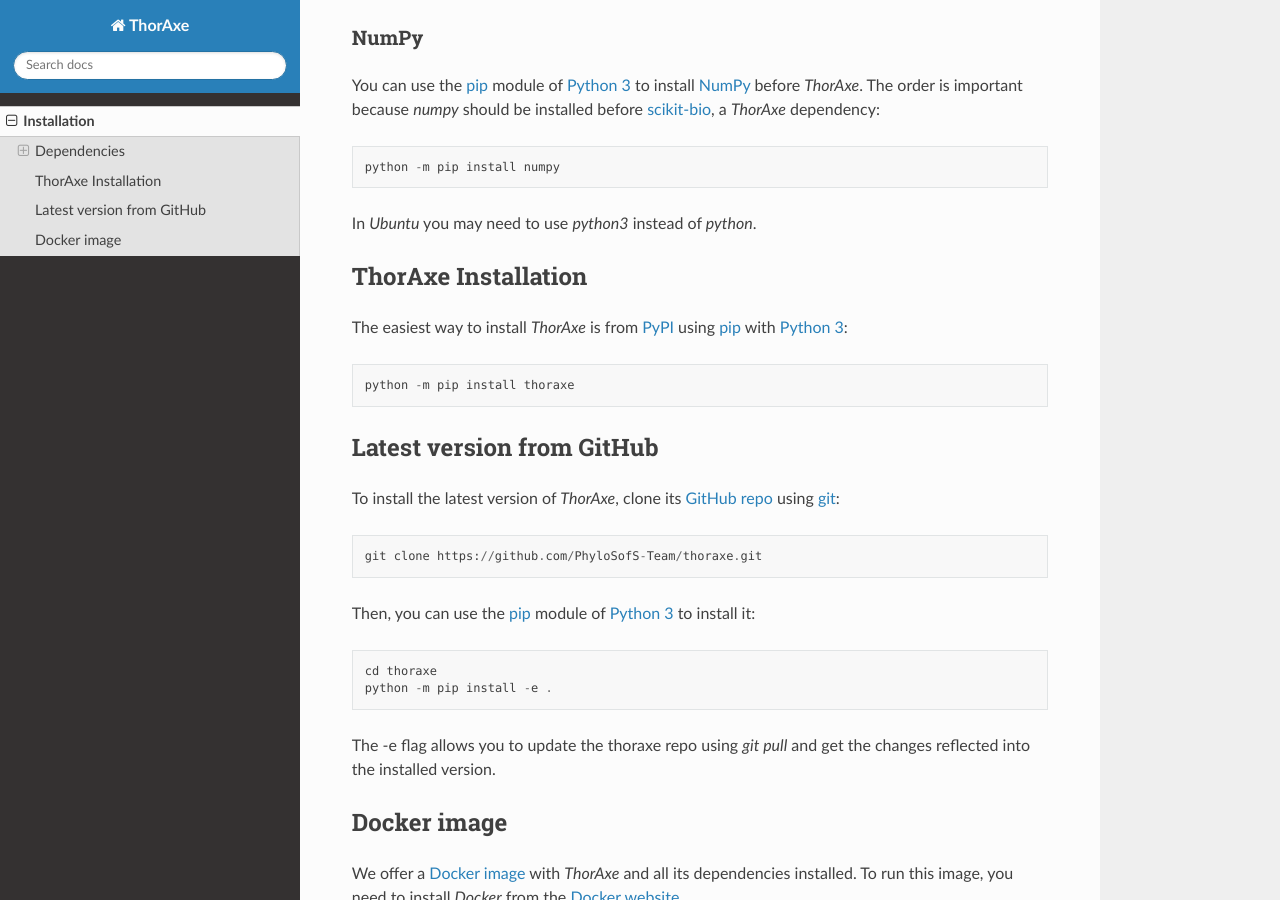
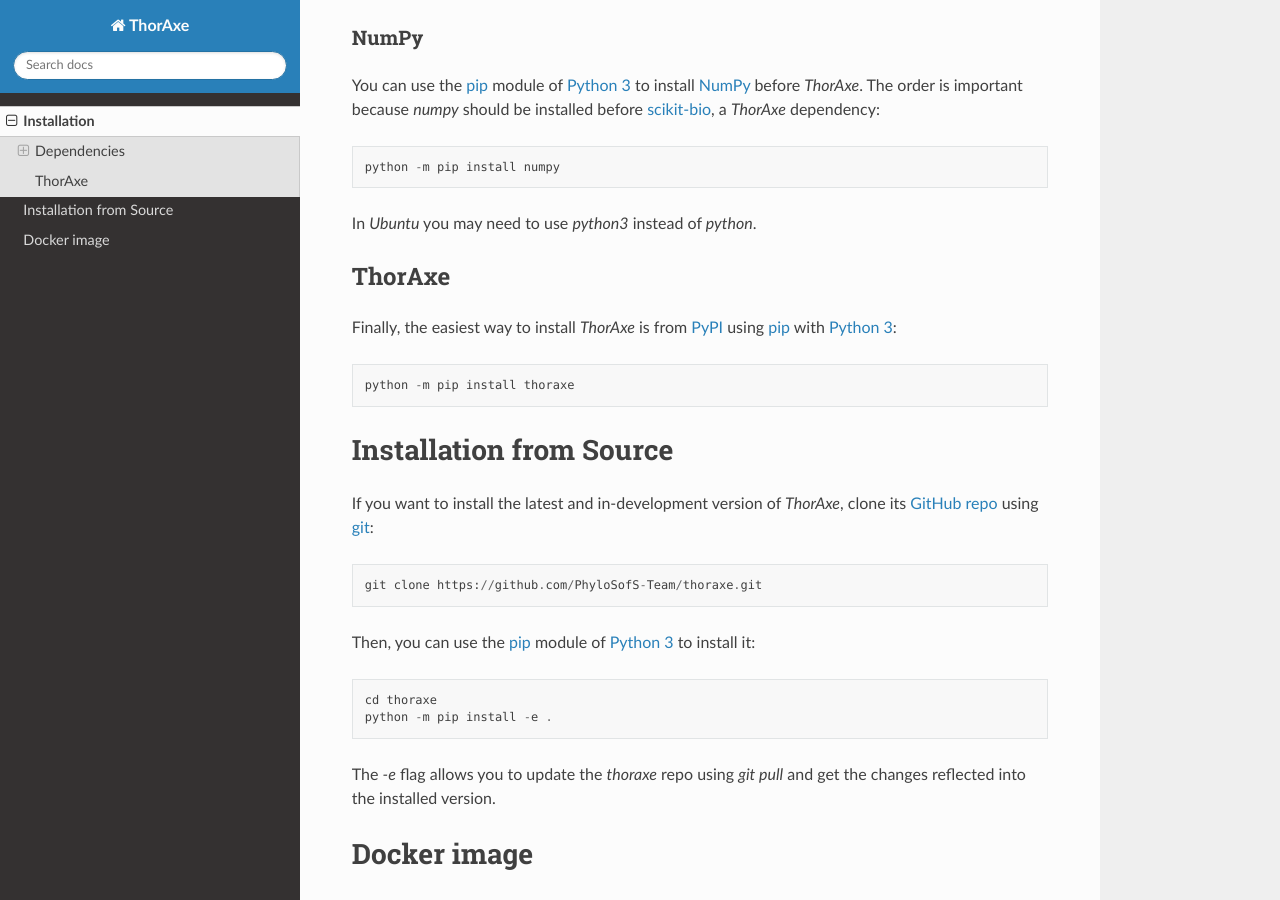
Before and after one commit to PhyloSofS-Team/thoraxe, a Sphinx documentation site: the page built from docs/source/installation.rst, in a window 1280 px wide and 900 px high, scrolled down 477 px. Built offline with Sphinx 7.4.7 and the Read the Docs theme 2.0.0, drawn with Linux system fonts in a browser that asks for light colours; pages that are not in the unit, such as notebooks, are missing from menus.

```diff
--- a/docs/source/installation.rst
+++ b/docs/source/installation.rst
@@ -35,20 +35,22 @@ You can use the `pip`_ module of `Python 3`_ to install `NumPy`_ before
 
 In *Ubuntu* you may need to use `python3` instead of `python`.
 
-ThorAxe Installation
---------------------
+ThorAxe
+-------
 
-The easiest way to install *ThorAxe* is from PyPI_ using `pip`_ with `Python 3`_:
+Finally, the easiest way to install *ThorAxe* is from PyPI_ using `pip`_ with
+`Python 3`_:
 
 ::
 
    python -m pip install thoraxe
 
 
-Latest version from GitHub
---------------------------
+Installation from Source
+========================
 
-To install the latest version of *ThorAxe*, clone its `GitHub repo`_ using `git`_:
+If you want to install the latest and in-development version of *ThorAxe*,
+clone its `GitHub repo`_ using `git`_:
 
 ::
 
@@ -61,12 +63,12 @@ Then, you can use the `pip`_ module of `Python 3`_ to install it:
    cd thoraxe
    python -m pip install -e .
 
-The -e flag allows you to update the thoraxe repo using `git pull` and get the
-changes reflected into the installed version.
+The `-e` flag allows you to update the `thoraxe` repo using `git pull` and get
+the changes reflected into the installed version.
 
 
 Docker image
-------------
+============
 
 We offer a `Docker image`_ with *ThorAxe* and all its dependencies installed.
 To run this image, you need to install *Docker* from the `Docker website`_.
```
Also changed, not shown: 1 other file.
